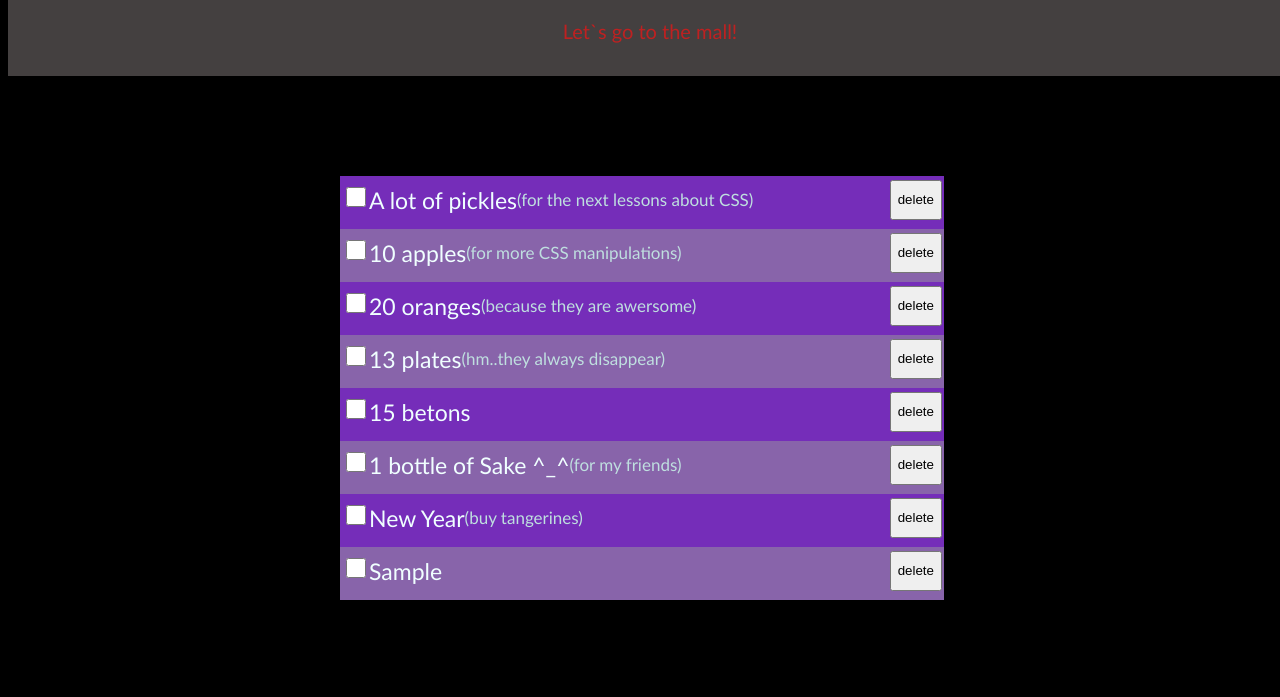
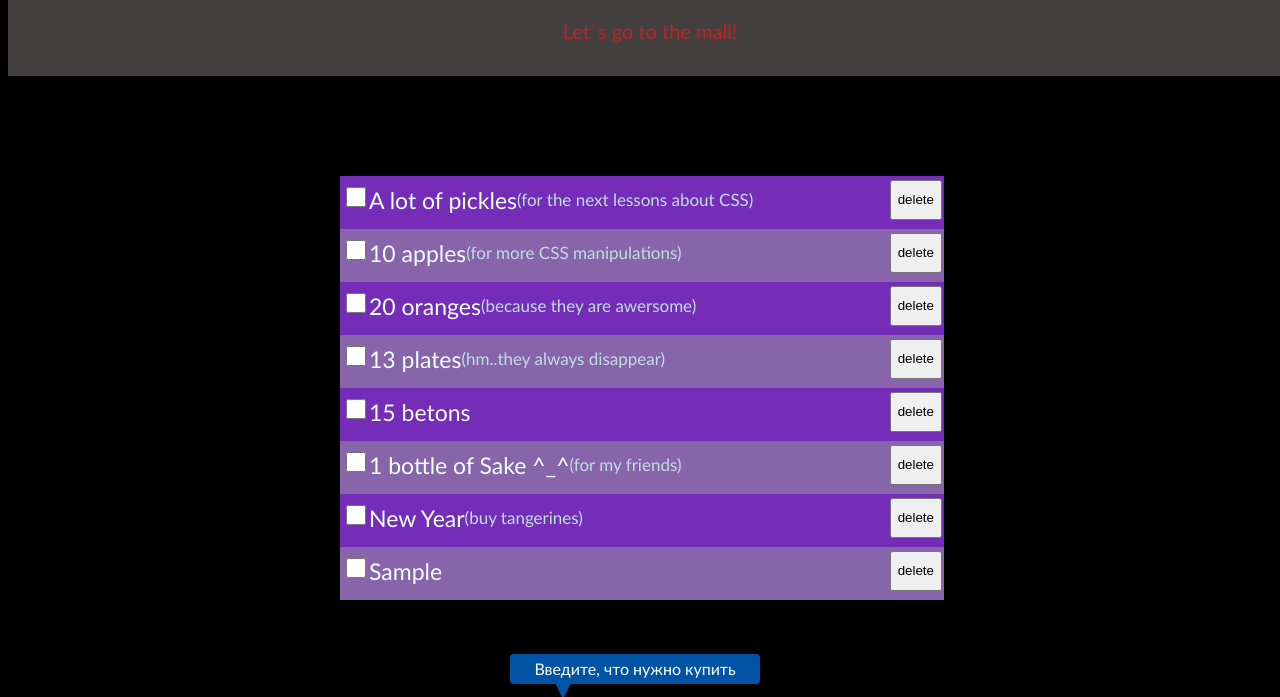
Before and after one commit to biriukov10/shopping-list, a plain HTML site: page index.html in a window 1280 px wide. Both pictures are taken after typing "Sample" into the empty fields and a click on the button "add". Shown: the part 86-783 px from the top of the page. Drawn offline with Linux system fonts and the light colour scheme.

Commit message:
add style btn

```diff
--- a/app.js
+++ b/app.js
@@ -98,8 +98,6 @@ for (let i = 0; i < allLiHover.length; i++) {
 }
 
 
-
-
 // удаление едемента ли по нажатию кнопки
 let removeBtn = document.querySelectorAll('.del');
 
@@ -108,3 +106,14 @@ document.body.onclick = function (e) {
     e.target.closest('li').remove();
   }
 }
+inpElem.style.cssText = 'width: 200px; height: 30px; border: 1px solid transparent;border-radius: 5px 0 0 5px; border-right: none; opasity: .6;';
+btnForForm.style.cssText = 'width: 50px; height: 34px;color: #fff; font-weight: bold; background: inherit; border: 1px solid #fff;'
+
+
+let modalWindow = document.querySelector('.ba-tooltip');
+
+inpElem.onfocus = function () {
+  modalWindow.style.display = 'block';
+  modalWindow.style.bottom = '80px';
+  modalWindow.style.left = '270px';
+}
--- a/style.css
+++ b/style.css
@@ -115,12 +115,27 @@ li label {
 }
 
 .ba-tooltip {
-  font-size: 24px;
+  display: none;
+  box-sizing: border-box;
+  position: relative;
+  padding-top: 5px;
+  font-size: 16px;
   background-color: #0053a5;
   color: #fff;
   border-radius: 4px;
-  min-height: 80px;
+  min-height: 30px;
+  max-width: 250px;
   text-align: center;
+  vertical-align: middle;
+}
+
+.ba-tooltip::after {
+  content: "";
+  position: absolute;
+  right: 75%;
+  bottom: -25px;
+  border: 10px solid transparent;
+  border-top: 20px solid #0053a5;
 }
 
 /* .section-2 {
```
